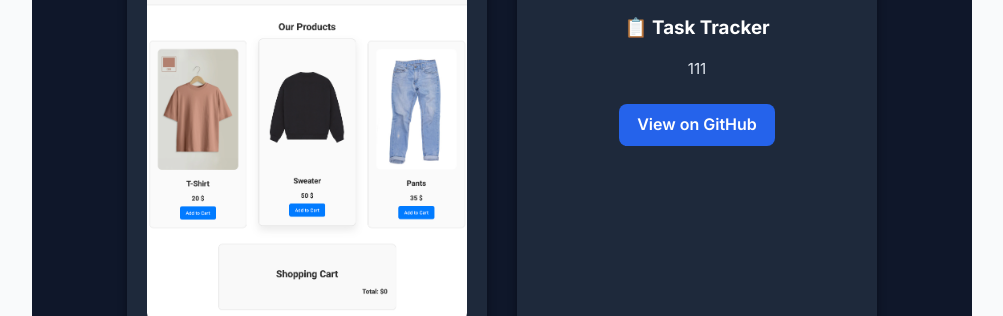
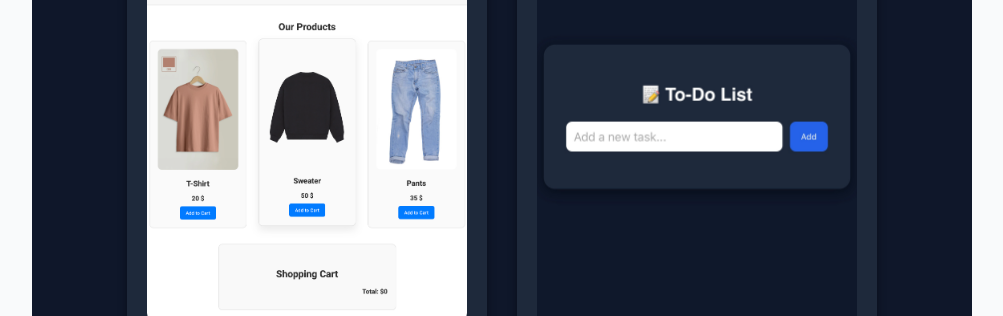
Before and after one commit to Karishowiec/my-resume-landing, a plain HTML site: page index.html in a window 1280 px wide. Shown: the part 1023-1339 px from the top of the page, without its empty margins (138-1141 px from the left). Drawn offline with Linux system fonts and the light colour scheme.

Commit message:
add last project ToDo

```diff
--- a/index.html
+++ b/index.html
@@ -54,14 +54,15 @@ I value structure, logic, and reliability in everything I do.</p>
       <a href="https://karishowiec.github.io/Simple-E-Shop/" target="_blank" class="btn">View on GitHub</a>
     </div>
 
+
     <div class="project-card">
-      <a href="https://github.com/oleksandrkharchuk/task-tracker" target="_blank">
-        <img src="img/tracker-preview.jpg" alt="Task Tracker">
-      </a>
-      <h3>📋 Task Tracker</h3>
-      <p>111</p>
-      <a href="https://github.com/oleksandrkharchuk/task-tracker" target="_blank" class="btn">View on GitHub</a>
-    </div>
+  <a href="https://karishowiec.github.io/To-do-list/" target="_blank">
+    <img src="img/todo-preview.jpg" alt="To-Do List Project">
+  </a>
+  <h3>📝 To-Do List</h3>
+  <p> A simple and stylish To-Do app built on HTML, CSS and JavaScript. Allows you to add, delete and mark tasks as completed.</p>
+  <a href="https://karishowiec.github.io/To-do-list/" target="_blank" class="btn">View on GitHub</a>
+</div>
 
     <div class="project-card">
       <a href="https://karishowiec.github.io/Weather-App/" target="_blank">
```
Also changed, not shown: img/todo-preview.jpg (added), 2 other files.
